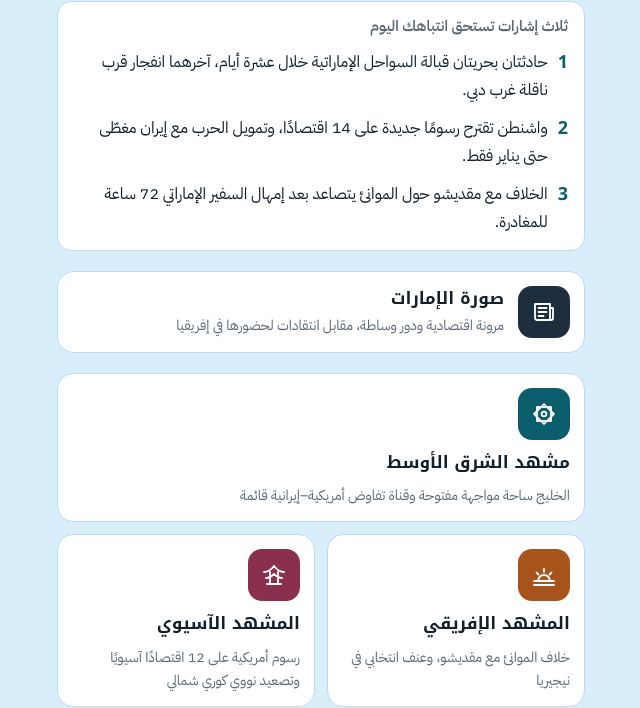
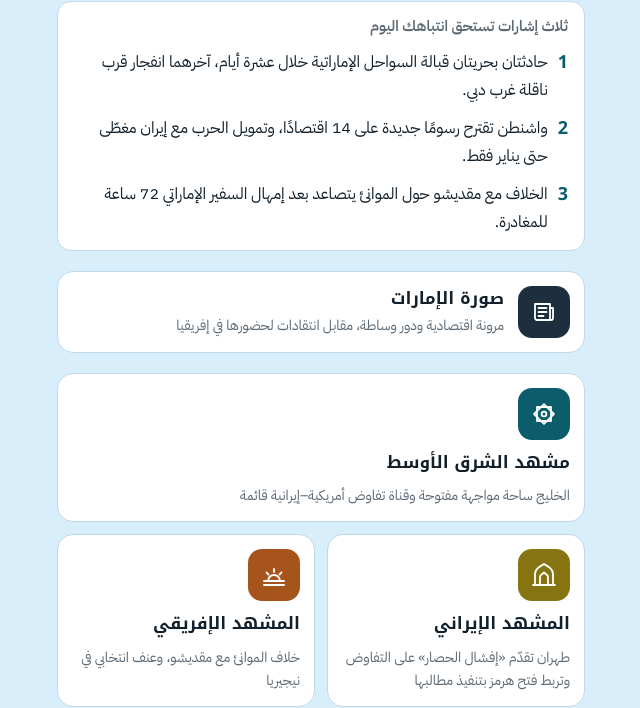
Before and after one commit to amkalhaddadi/scene, a plain HTML site: page index.html in a window 1280 px wide. Shown: the part 101-809 px from the top of the page, without its empty margins (319-959 px from the left). Drawn offline with Linux system fonts and the light colour scheme.

Commit message:
Add Iran scene built on Persian-language sources
Co-Authored-By: Claude Fable 5.2 <noreply@anthropic.com>
Claude-Session: https://claude.ai/code/session_01NmTqo86V24LShg33d4AGQW

```diff
--- a/index.html
+++ b/index.html
@@ -21,7 +21,7 @@
   --bg:#D9EEFB; --surface:#FFFFFF; --ink:#12202B; --muted:#5B6975; --line:#BFD9EA;
   --accent:#0B5D6B; --accent-ink:#FFFFFF;
   --risk:#B3372B; --risk-bg:#FBE9E6; --opp:#1E7A4C; --opp-bg:#E3F3EA; --watch:#96690A; --watch-bg:#FAF0D7;
-  --c-me:#0B5D6B; --c-af:#A6541B; --c-as:#8A2F4E; --c-ec:#2F6B2E; --c-us:#27458F; --c-eu:#5A3F8E; --c-te:#3A4A57; --c-uae:#1D2F3F;
+  --c-me:#0B5D6B; --c-af:#A6541B; --c-as:#8A2F4E; --c-ec:#2F6B2E; --c-us:#27458F; --c-eu:#5A3F8E; --c-te:#3A4A57; --c-uae:#1D2F3F; --c-ir:#857410;
   --display:"Noto Kufi Arabic","IBM Plex Sans Arabic",Tahoma,sans-serif;
   --body:"IBM Plex Sans Arabic",Tahoma,"Segoe UI",sans-serif;
 }
@@ -50,6 +50,7 @@ h1,h2,h3{font-family:var(--display);margin:0;text-wrap:balance;line-height:1.45}
 .tile{background:var(--surface);border:1px solid var(--line);border-radius:16px;padding:14px;text-decoration:none;color:inherit;display:flex;flex-direction:column;gap:10px;min-width:0}
 .tile:hover{border-color:var(--muted)}
 .tile:first-child{grid-column:1 / -1}
+.grid .tile:last-child:nth-child(even){grid-column:1 / -1}
 .tile.wide{flex-direction:row;align-items:center;gap:14px}
 .tile.wide>div{display:flex;flex-direction:column;gap:4px;min-width:0}
 .tile .row{display:flex;align-items:center;justify-content:space-between;gap:8px}
@@ -96,7 +97,7 @@ h1,h2,h3{font-family:var(--display);margin:0;text-wrap:balance;line-height:1.45}
 
 <script>
 (function(){
-  var COLORS={"middle-east":"--c-me","africa":"--c-af","asia":"--c-as","economy":"--c-ec","america":"--c-us","europe":"--c-eu","technology":"--c-te","uae-image":"--c-uae"};
+  var COLORS={"middle-east":"--c-me","africa":"--c-af","asia":"--c-as","economy":"--c-ec","america":"--c-us","europe":"--c-eu","technology":"--c-te","uae-image":"--c-uae","iran":"--c-ir"};
   var S='fill="none" stroke="currentColor" stroke-width="1.8" stroke-linecap="round" stroke-linejoin="round"';
   var ICONS={
     "middle-east":'<svg viewBox="0 0 28 28" '+S+'><rect x="7" y="7" width="14" height="14"/><rect x="7" y="7" width="14" height="14" transform="rotate(45 14 14)"/><circle cx="14" cy="14" r="2.4"/></svg>',
@@ -108,6 +109,7 @@ h1,h2,h3{font-family:var(--display);margin:0;text-wrap:balance;line-height:1.45}
     "technology":'<svg viewBox="0 0 28 28" '+S+'><rect x="8" y="8" width="12" height="12" rx="2"/><rect x="11.500" y="11.500" width="5" height="5"/><path d="M11 4v4M17 4v4M11 20v4M17 20v4M4 11h4M4 17h4M20 11h4M20 17h4"/></svg>'
   };
   ICONS["uae-image"]='<svg viewBox="0 0 28 28" '+S+'><path d="M5 6h15v16H7a2 2 0 0 1-2-2z"/><path d="M20 10h3v10a2 2 0 0 1-2 2"/><path d="M8.500 10h8M8.500 14h8M8.500 18h5"/></svg>';
+  ICONS["iran"]='<svg viewBox="0 0 28 28" '+S+'><path d="M5 24V13c0-5 4-7 9-10 5 3 9 5 9 10v11"/><path d="M10 24v-8c0-2 2-3 4-4.500 2 1.500 4 2.500 4 4.500v8"/><path d="M3 24h22"/></svg>';
   var MONTHS=["يناير","فبراير","مارس","أبريل","مايو","يونيو","يوليو","أغسطس","سبتمبر","أكتوبر","نوفمبر","ديسمبر"];
   function fdate(s){var m=/^(\d{4})-(\d{2})-(\d{2})$/.exec(s||"");return m?(parseInt(m[3],10)+" "+MONTHS[parseInt(m[2],10)-1]+" "+m[1]):""}
   function src(d){var t=fdate(d.date);return '<div class="src"><span>المصدر: <bdi><a href="'+esc(d.url)+'" target="_blank" rel="noopener">'+esc(d.source)+'</a></bdi></span>'+(t?'<bdi>'+t+'</bdi>':'')+'</div>'}
--- a/scenes.json
+++ b/scenes.json
@@ -94,6 +94,81 @@
     {
      "kind": "ندوة",
      "title": "أمن الملاحة في الخليج العربي: بين الحماية العسكرية وترتيبات التهدئة، بمشاركة خبراء بحريين وأمنيين"
+    }
+   ]
+  },
+  {
+   "id": "iran",
+   "name": "المشهد الإيراني",
+   "short": "إيران",
+   "headline": "طهران تقدّم «إفشال الحصار» على التفاوض وتربط فتح هرمز بتنفيذ مطالبها",
+   "summary": "الخطاب الرسمي الإيراني اليوم يضع إثبات عدم جدوى الحصار قبل العودة إلى التفاوض، من دون إغلاق باب الوساطة. في الداخل تواصل العملة تراجعها إلى مستويات قياسية، وفي هرمز يعلن الحرس الثوري انفجار ناقلة غاز بلغم بحري.",
+   "developments": [
+    {
+     "title": "عراقجي: لا فتح لهرمز قبل تنفيذ مطالبنا",
+     "text": "قال وزير الخارجية إن أفكارًا مطروحة هي قيد الدراسة، لكن الموقف المبدئي لم يتغير: تُنفَّذ المطالب الإيرانية أولًا ثم يُعاد فتح المضيق. وأضاف أن بلاده لم تحصر تفكيرها يومًا في التفاوض وحده.",
+     "source": "آفتاب نیوز",
+     "url": "https://aftabnews.ir/fa/news/1079991/%D8%B9%D8%B1%D8%A7%D9%82%DA%86%DB%8C-%D8%AE%D9%88%D8%A7%D8%B3%D8%AA%D9%87-%D9%87%D8%A7%DB%8C-%D9%85%D8%A7-%D8%A7%D8%AC%D8%B1%D8%A7%DB%8C%DB%8C-%D9%86%D8%B4%D9%88%D8%AF-%D8%AA%D9%86%DA%AF%D9%87-%D9%87%D8%B1%D9%85%D8%B2-%D8%A8%D8%A7%D8%B2-%D9%86%D9%85%DB%8C-%D8%B4%D9%88%D8%AF",
+     "date": "2026-11-26"
+    },
+    {
+     "title": "«إفشال الحصار» مهمة تتقدم على التفاوض",
+     "text": "في حديث للتلفزيون الرسمي قال عراقجي إن المهمة الأهم حاليًّا هي إقناع الخصوم بأن حصار إيران غير ممكن، وإن مسار التفاوض مستمر وله آليته تحت إشراف المجلس الأعلى للأمن القومي. ونقلت «تاس» عنه أن وسطاء من قطر وباكستان يواصلون مساعيهم.",
+     "source": "دنیای اقتصاد · TASS",
+     "url": "https://donya-e-eqtesad.com/%D8%A8%D8%AE%D8%B4-%D8%B3%D8%A7%DB%8C%D8%AA-%D8%AE%D9%88%D8%A7%D9%86-62/4310921-%D8%A7%D8%B8%D9%87%D8%A7%D8%B1%D8%A7%D8%AA-%D8%B9%D8%B1%D8%A7%D9%82%DA%86%DB%8C-%D8%AF%D8%B1%D8%A8%D8%A7%D8%B1%D9%87-%D8%B1%D9%88%D9%86%D8%AF-%D9%85%D8%B0%D8%A7%DA%A9%D8%B1%D8%A7%D8%AA-%D8%A7%DB%8C%D8%B1%D8%A7%D9%86-%D8%A2%D9%85%D8%B1%DB%8C%DA%A9%D8%A7",
+     "date": "2026-11-26"
+    },
+    {
+     "title": "الدولار قرب 293 ألف تومان",
+     "text": "افتتح الدولار في سوق طهران عند 292,890 تومانًا بارتفاع 9 آلاف خلال يوم واحد، واليورو عند 321,800، والدرهم الإماراتي عند 79,951 تومانًا. وترافق ذلك مع قفزة في أسعار السيارات المحلية.",
+     "source": "خبرآنلاین",
+     "url": "https://www.khabaronline.ir/news/2307080/%D9%82%DB%8C%D9%85%D8%AA-%DB%8C%D9%88%D8%B1%D9%88-%D8%AF%D9%84%D8%A7%D8%B1-%D9%88-%D8%A7%D9%86%D9%88%D8%A7%D8%B9-%D8%A7%D8%B1%D8%B2%D9%87%D8%A7-%D8%A7%D9%85%D8%B1%D9%88%D8%B2-%DB%B5-%D8%A2%D8%B0%D8%B1-%DB%B1%DB%B4%DB%B0%DB%B5-%D8%AF%D8%B1-%D8%B2%D9%85%D8%A7%D9%86-%D8%A8%D8%A7%D8%B2%DA%AF%D8%B4%D8%A7%DB%8C%DB%8C",
+     "date": "2026-11-26"
+    },
+    {
+     "title": "الحرس الثوري: ناقلة غاز انفجرت بلغم في هرمز",
+     "text": "قالت بحرية الحرس إن ناقلة غاز مسال أطفأت أجهزة تحديد الموقع واصطدمت بلغم بحري أثناء عبورها ما سمّته المسار «الأمريكي» في المضيق. وعنونت صحف طهران بأن إيران تسعى لتغيير معادلة الحصار البحري.",
+     "source": "شرق · باشگاه خبرنگاران",
+     "url": "https://ir.headtopics.com/news/15851608174015876795-90195905",
+     "date": "2026-11-26"
+    },
+    {
+     "title": "اقتصاديون: بدائل الحصار لا تكفي",
+     "text": "نقلت «إيران إنترناشيونال»، وهي قناة معارضة تبث من الخارج، عن اقتصاديين إيرانيين أن مساعي تعويض الحصار عبر الحدود البرية قاصرة. وكانت إيران تصدّر نحو 1.5 مليون برميل يوميًّا إلى الصين قبل فرض الحصار في أبريل ثم إعادته في يوليو.",
+     "source": "Iran International",
+     "url": "https://www.iranintl.com/en/202611261427",
+     "date": "2026-11-26"
+    },
+    {
+     "title": "اليوم 270 للحرب: حديث إسرائيلي عن ضربة محتملة",
+     "text": "أبرزت الصحف الإيرانية قول وزير الدفاع الإسرائيلي إن بلاده تستعد مع واشنطن لهجوم محتمل على إيران، وقول ترامب إنه لم يكن يومًا مع تغيير النظام في إيران ولا ضده.",
+     "source": "آفتاب نیوز",
+     "url": "https://aftabnews.ir/fa/news/1079849/%D8%B1%D9%88%D8%B2%D9%86%D8%A7%D9%85%D9%87-%D9%87%D8%A7%DB%8C-%D8%A7%D9%85%D8%B1%D9%88%D8%B2-%D9%BE%D9%86%D8%AC-%D8%B4%D9%86%D8%A8%D9%87-5-%D8%A2%D8%B0%D8%B1-1405",
+     "date": "2026-11-26"
+    }
+   ],
+   "implications": [
+    {
+     "type": "risk",
+     "text": "ربط فتح هرمز بتنفيذ المطالب الإيرانية، مع الحديث عن ألغام في المضيق، يعني أن تعطّل الممر الذي تعتمد عليه الصادرات الإماراتية مرشح للاستمرار لا للانفراج القريب."
+    },
+    {
+     "type": "watch",
+     "text": "تراجع التومان واشتداد الحصار يرفعان دوافع الالتفاف التجاري والمالي عبر دول الجوار، وهو ما يستدعي يقظة في الامتثال لدى الموانئ والمصارف وشركات الصرافة في الإمارات."
+    },
+    {
+     "type": "watch",
+     "text": "التباين بين خطاب «كسر الحصار» وإبقاء الوساطة القطرية والباكستانية قائمة مؤشر على أن القرار في طهران لم يُحسم، والمجلس الأعلى للأمن القومي هو الجهة التي تستحق المتابعة."
+    }
+   ],
+   "products": [
+    {
+     "kind": "تقدير موقف",
+     "title": "حسابات طهران بين «كسر الحصار» والتفاوض: قراءة في الخطاب الرسمي والصحافة الفارسية"
+    },
+    {
+     "kind": "ورقة تحليلية",
+     "title": "أثر تراجع التومان والحصار على التجارة الإيرانية مع دول الجوار، ومنها الإمارات"
     }
    ]
   },
```
